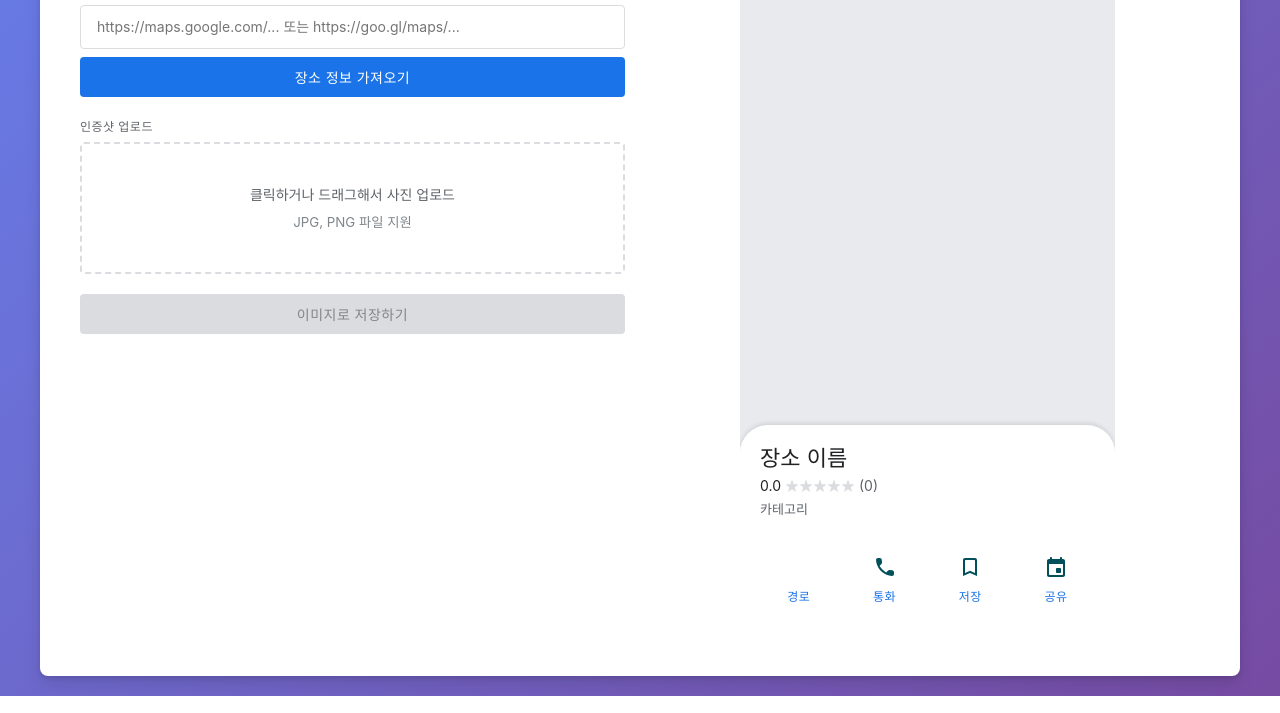
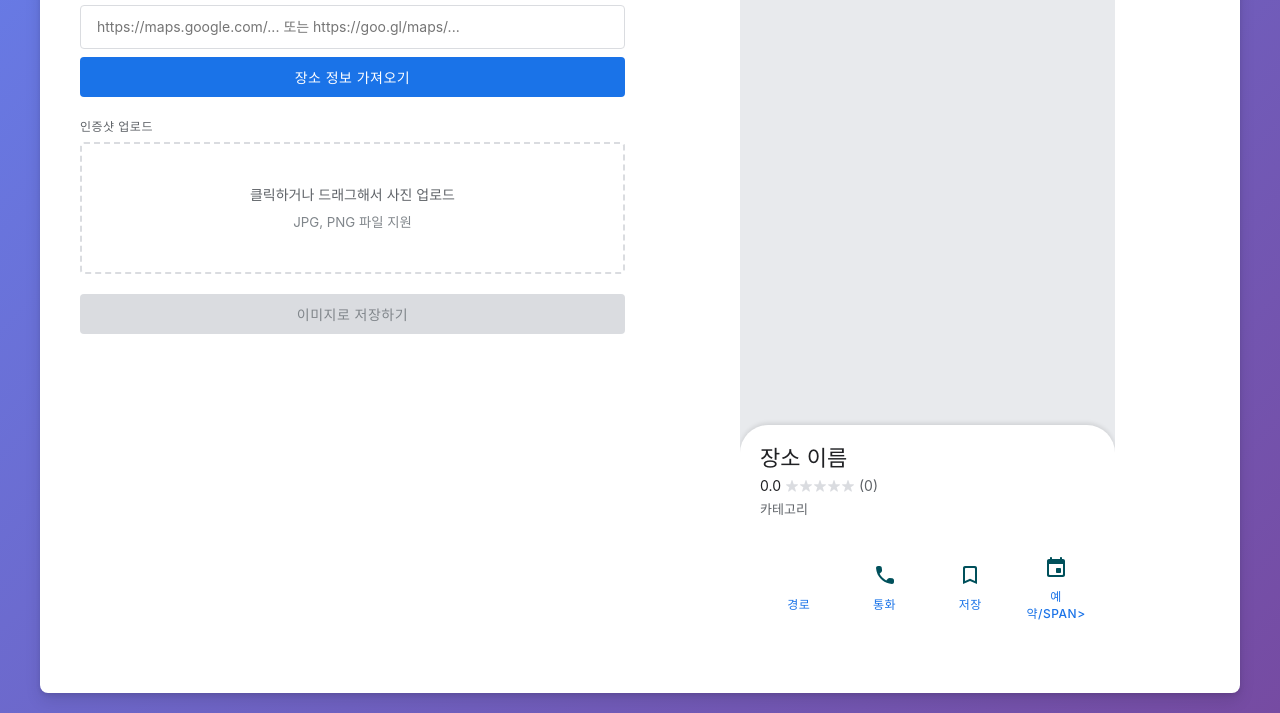
Before and after one commit to taekilKim/googlemapCheese, a website: page index.html in a window 1280 px wide. Shown: the part 190-903 px from the top of the page. Drawn offline with Linux system fonts and the light colour scheme; a web font is replaced by a local one.

Commit message:
Update index.html

```diff
--- a/index.html
+++ b/index.html
@@ -75,6 +75,7 @@
                         </div>
                     </div>
                     <div class="maps-card">
+                        <div class="bar"></div>
                         <!-- 1. 장소 이름 -->
                         <div>
                             <div class="place-name" id="placeName">장소 이름</div>
@@ -123,7 +124,7 @@
                             </button>
                             <button class="action-btn">
                                 <img src="/images/event.svg" alt="event" width="24" height="24">
-                                <span>공유</span>
+                                <span>예약/span>
                             </button>
                         </div>
                     </div>
```
